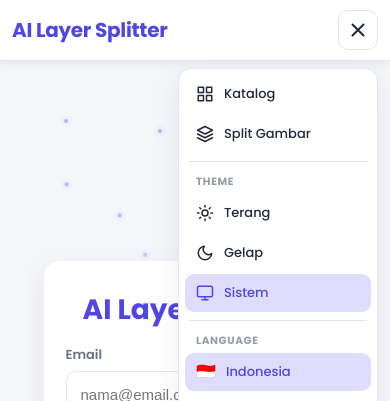
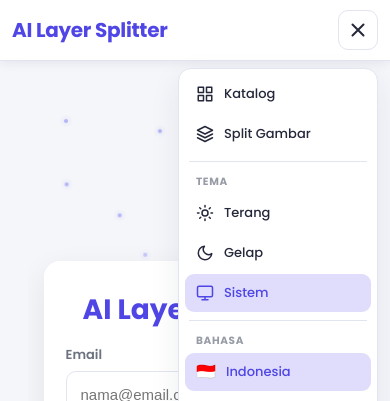
Before and after one commit to NganjukBersatu/Layer_ai, a Vue app: page /login in a window 390 px wide. Both pictures are taken after a click on the button 358 px from the left and 30 px from the top of the page. Shown: the top 401 px of the page. Built offline with nearby package versions, Linux system fonts and the light colour scheme.

Commit message:
memperbaiki ukuran card

```diff
--- a/src/components/CatalogPage.vue
+++ b/src/components/CatalogPage.vue
@@ -429,6 +429,7 @@ onMounted(async () => {
   display: flex;
   flex-direction: column;
   height: 100%;
+  min-width: 0;
   cursor: pointer;
   transition: transform 0.25s ease, box-shadow 0.25s ease;
 }
--- a/src/components/Navbar.vue
+++ b/src/components/Navbar.vue
@@ -202,7 +202,7 @@ onMounted(() => {
       <div class="mobile-menu-divider"></div>
 
       <!-- Tema -->
-      <div class="mobile-menu-label">{{ t('theme') || 'Tema' }}</div>
+      <div class="mobile-menu-label">{{ t('theme.sectionTitle') }}</div>
 
       <button
         type="button"
@@ -245,7 +245,7 @@ onMounted(() => {
       <div class="mobile-menu-divider"></div>
 
       <!-- Bahasa: flat, tanpa dropdown -->
-      <div class="mobile-menu-label">{{ t('language') || 'Bahasa' }}</div>
+      <div class="mobile-menu-label">{{ t('language.sectionTitle') }}</div>
 
       <button
         type="button"
--- a/src/locales/en.json
+++ b/src/locales/en.json
@@ -4,9 +4,13 @@
   "split": "Split Image"
 },
 "theme": {
+  "sectionTitle": "Theme",
   "light": "Light",
   "dark": "Dark",
   "system": "System"
+},
+"language": {
+  "sectionTitle": "Language"
 },
   "login": {
     "title": "Login",
--- a/src/locales/id.json
+++ b/src/locales/id.json
@@ -4,9 +4,13 @@
   "split": "Split Gambar"
 },
 "theme": {
+  "sectionTitle": "Tema",
   "light": "Terang",
   "dark": "Gelap",
   "system": "Sistem"
+},
+"language": {
+  "sectionTitle": "Bahasa"
 },
   "login": {
     "title": "Masuk",
@@ -47,7 +51,7 @@
    "loadingCredit": "Memuat kredit...",
     "credits": "Kredit",
     "addCredit": "+ Tambah Kredit",
-    "history": "History",
+    "history": "Riwayat",
     "logout": "Keluar",
     "uploadLabel": "Unggah Gambar",
     "clickUpload": "Klik untuk unggah gambar",
--- a/src/locales/ja.json
+++ b/src/locales/ja.json
@@ -4,9 +4,13 @@
   "split": "画像分割"
 },
 "theme": {
+  "sectionTitle": "テーマ",
   "light": "ライト",
   "dark": "ダーク",
   "system": "システム"
+},
+"language": {
+  "sectionTitle": "言語"
 },
   "login": {
     "title": "ログイン",
--- a/src/locales/ko.json
+++ b/src/locales/ko.json
@@ -4,9 +4,13 @@
     "split": "이미지 분할"
   },
   "theme": {
+  "sectionTitle": "테마",
   "light": "라이트",
   "dark": "다크",
   "system": "시스템"
+},
+"language": {
+  "sectionTitle": "언어"
 },
   "login": {
     "title": "로그인",
```
